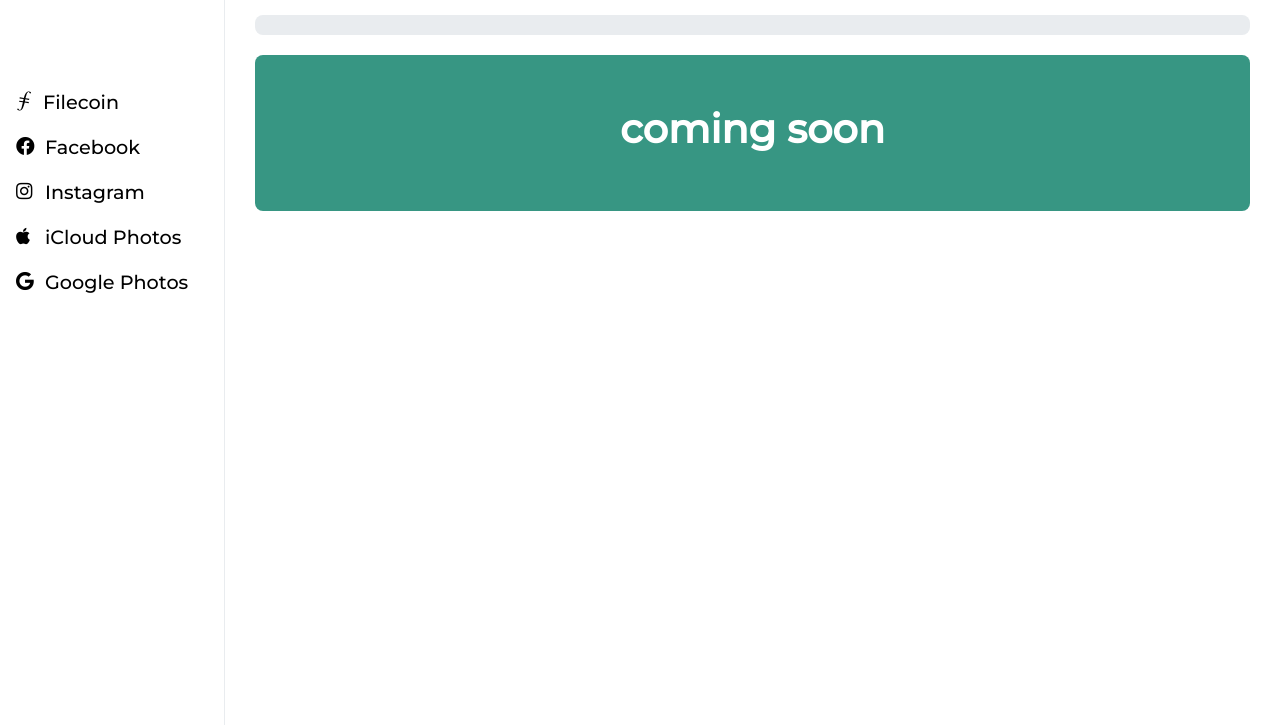
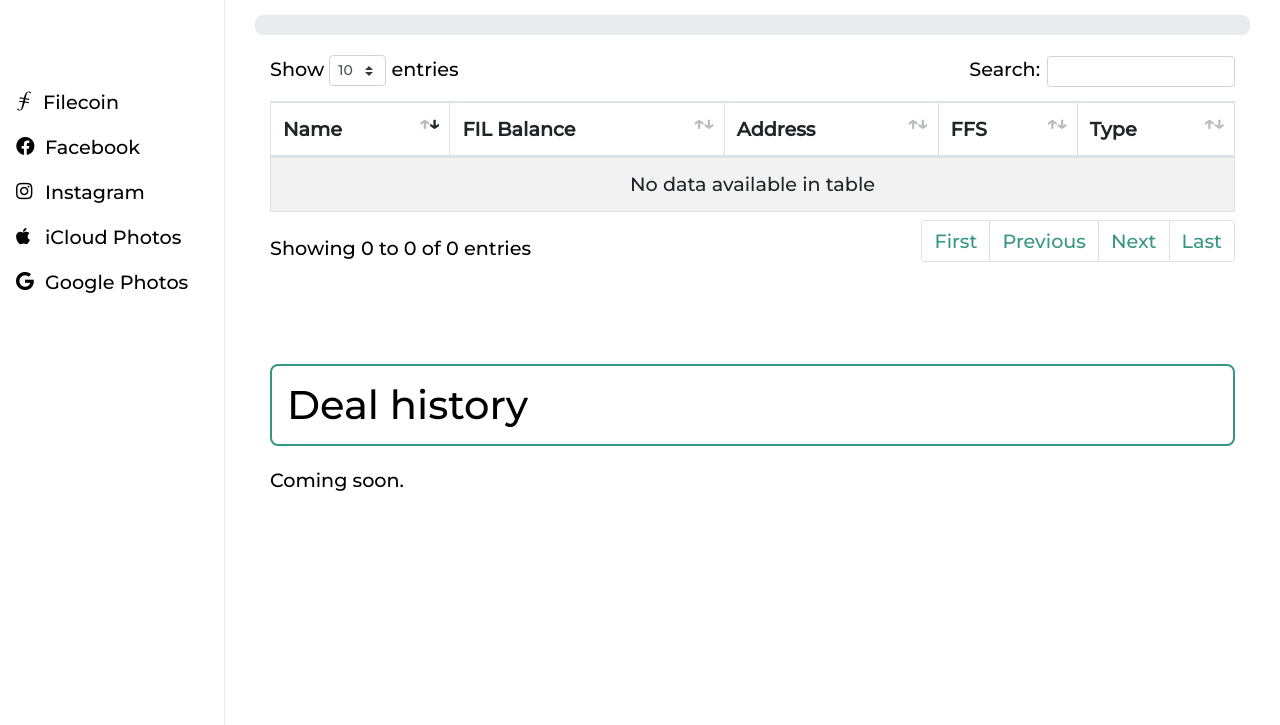
Before and after one commit to deplatformer/prototype, a Flask app: template deplatformr/templates/filecoin/filecoin-wallets.html in a window 1280 px wide. Shown: the part 75-800 px from the top of the page. Run offline with Flask 2, Linux system fonts and the light colour scheme; the template is opened without the code that fills it, so the values that code supplies are empty; some libraries are stand-ins or nearby versions.

Commit message:
show Filecion wallet balance

```diff
--- a/deplatformr/static/css/style.css
+++ b/deplatformr/static/css/style.css
@@ -330,3 +330,7 @@ a.submenu {
     color: #999;
     margin-top: 5px;
 }
+
+.page-item.active a.page-link {
+    color: #FFF !important;
+}
--- a/deplatformr/templates/base.html
+++ b/deplatformr/templates/base.html
@@ -8,7 +8,6 @@
 
 <link rel="shortcut icon" href="{{ url_for('static', filename='assets/favicon.ico') }}">
 <link rel="stylesheet" type="text/css" href="{{ url_for('static', filename='css/bootstrap.min.css') }}">
-<link rel="stylesheet" type="text/css" href="{{ url_for('static', filename='css/style.css') }}">
 <link rel="stylesheet" type="text/css" href="{{ url_for('static', filename='fontawesome/css/all.min.css') }}">
 <link href="https://fonts.googleapis.com/css2?family=Montserrat:wght@500&display=swap" rel="stylesheet">
 
@@ -21,6 +20,8 @@
 
 {# *** Allow sub-templates to insert extra html to the head section *** #}
 {% block extra_css %}{% endblock %}
+
+<link rel="stylesheet" type="text/css" href="{{ url_for('static', filename='css/style.css') }}">
 </head>
 <body>
 
--- a/deplatformr/templates/filecoin/filecoin-wallets.html
+++ b/deplatformr/templates/filecoin/filecoin-wallets.html
@@ -1,9 +1,60 @@
 {% extends "base.html" %}
+
+{% block extra_css %}
+<link rel="stylesheet" type="text/css" href="{{ url_for('static', filename='css/dataTables.bootstrap4.min.css') }}">
+{% endblock %}
 
 {% block content %}
 
-<div class="banner">
-<h1>coming soon</h1>
-</div>
+<div class="container-fluid">
+
+  <table id="logs-table" class="table table-striped table-bordered">
+    <thead>
+    <tr>
+    <th><strong>Name</strong></th>
+    <th><strong>FIL Balance</strong></th>
+    <th><strong>Address</strong></th>
+    <th><strong>FFS</strong></th>
+    <th><strong>Type</strong></th>
+    </tr>
+    </thead>
+    {% if wallets %}
+      {% for wallet in wallets %}
+        <tr>
+          <td>{{ wallet["name"] }}</td>
+          <td>{{ wallet["balance"] }}</td>
+          <td>{{ wallet["address"] }}</td>
+          <td>{{ wallet["ffs"] }}</td>
+          <td>{{ wallet["type"] }}</td>
+        </tr>
+      {% endfor %}
+    {% endif %}
+  </table>
+
+<h1 class="header" style="margin-top: 100px;">Deal history</h2>
+Coming soon.
+</div> <!-- end container -->
 
 {% endblock %}
+
+{% block extra_js %}
+<script type="text/javascript" language="javascript" src="{{ url_for('static', filename='js/jquery.dataTables.min.js') }}"></script>
+<script type="text/javascript" language="javascript" src="{{ url_for('static', filename='js/dataTables.bootstrap4.min.js') }}"></script>
+
+<script type="text/javascript" class="init">
+    $(document).ready(function() {
+        $('#files-table').DataTable( {
+            "lengthMenu": [[10, 30, 60, -1], [10, 30, 60, "All"]],
+            "pageLength": 10,
+            "pagingType": "full_numbers",
+            "order": [[ 2, "desc" ]]
+        } );
+        $('#logs-table').DataTable( {
+            "lengthMenu": [[10, 30, 60, -1], [10, 30, 60, "All"]],
+            "pageLength": 10,
+            "pagingType": "full_numbers",
+            "order": [[ 0, "desc" ]]
+        } );
+    } );
+</script>
+{% endblock %}
```
Also changed, not shown: deplatformr/views/filecoin_views.py (+30 -0 lines).
